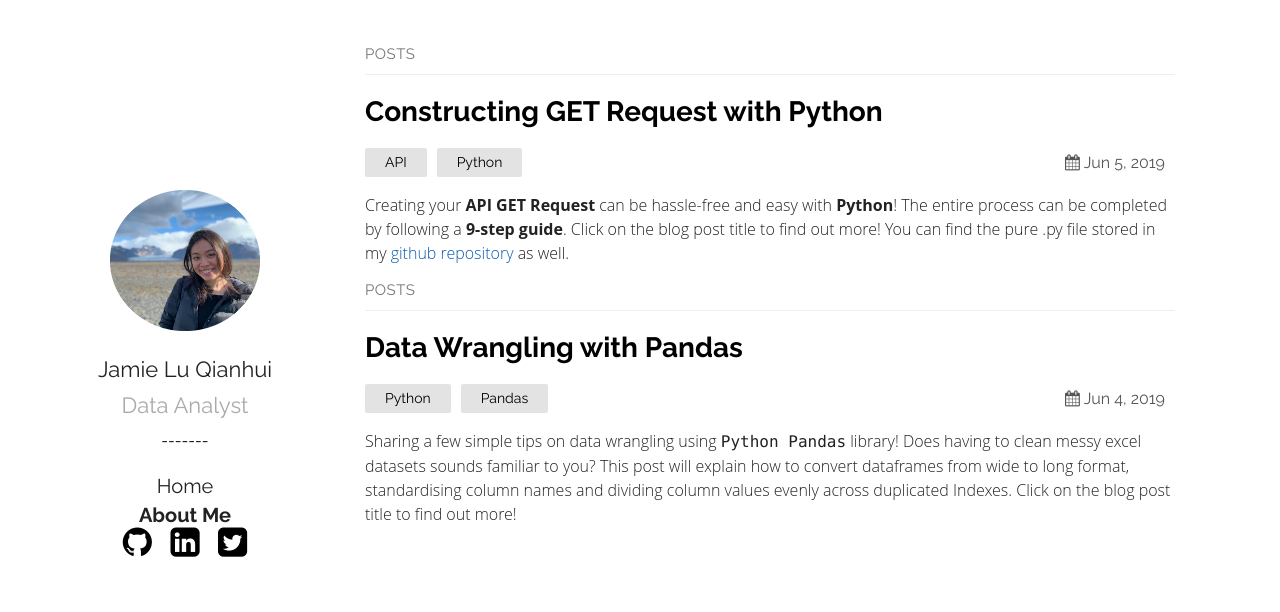
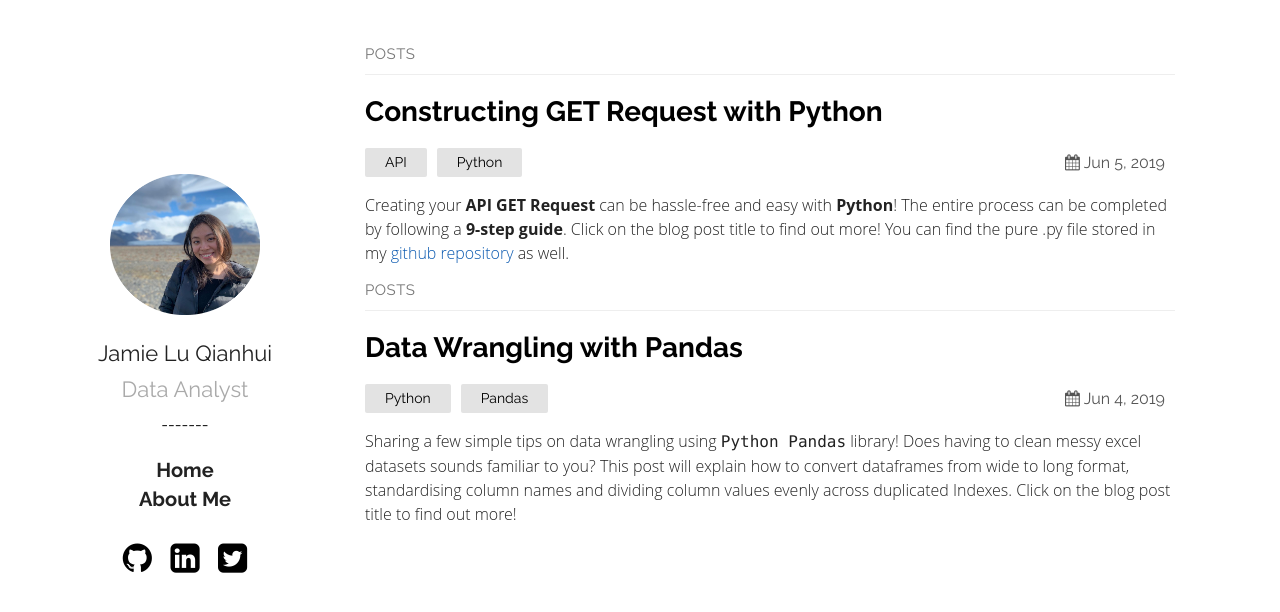
Before and after one commit to jamieqianhui/jamieqianhui.github.io, a Jekyll site: the page built from index.md, in a window 1280 px wide. Shown: the top 612 px of the page. Built offline with Jekyll 4.4.1, drawn with Linux system fonts in a browser that asks for light colours.

Commit message:
Update default.html

```diff
--- a/_layouts/default.html
+++ b/_layouts/default.html
@@ -14,8 +14,9 @@
 			<a style = "text-decoration:none" href="https://jamieqianhui.github.io"> <h2>{{ site.plainwhite.name }}</h2></a>
 			<a class="tagline">{{ site.plainwhite.tagline }}</a>
 			<p> ------- </p>
-			<a style = "text-decoration:none" href=" https://jamieqianhui.github.io"><h3>Home</h3>
+			<a style = "text-decoration:none" href=" https://jamieqianhui.github.io"><h3><b>Home</b></h3>
 			<a style = "text-decoration:none" href=" https://jamieqianhui.github.io/about"><h3><b>About Me</b></h3></a>
+			<p>
 			<ul class="social">
 				<a href="https://github.com/{{ site.plainwhite.social_links.github }}"><li><i class="icon-github-circled"></i></li></a>
 				<a href="https://linkedin.com/{{ site.plainwhite.social_links.linkedIn }}"><li><i class="icon-linkedin-squared"></i></li></a>
```
